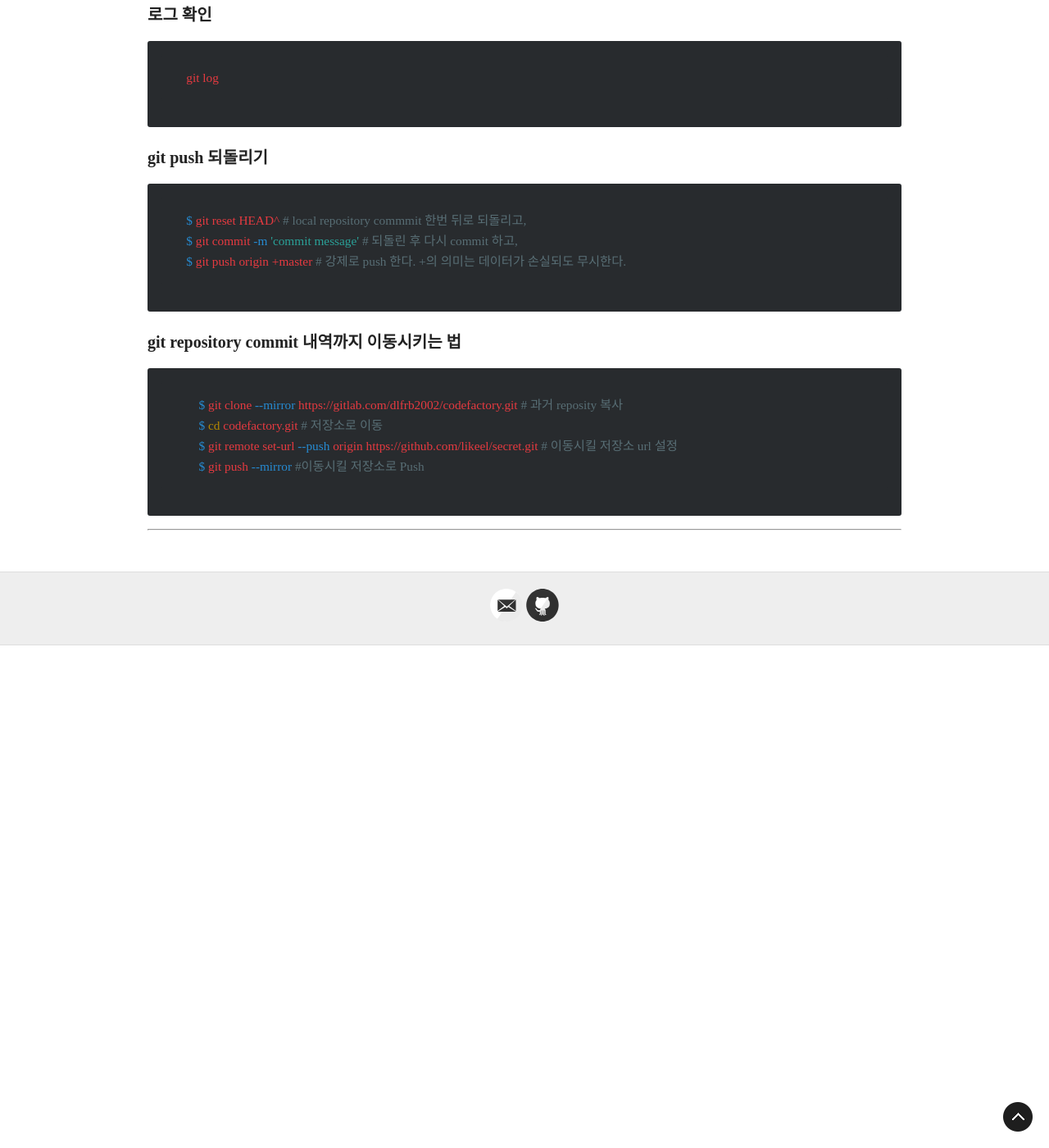
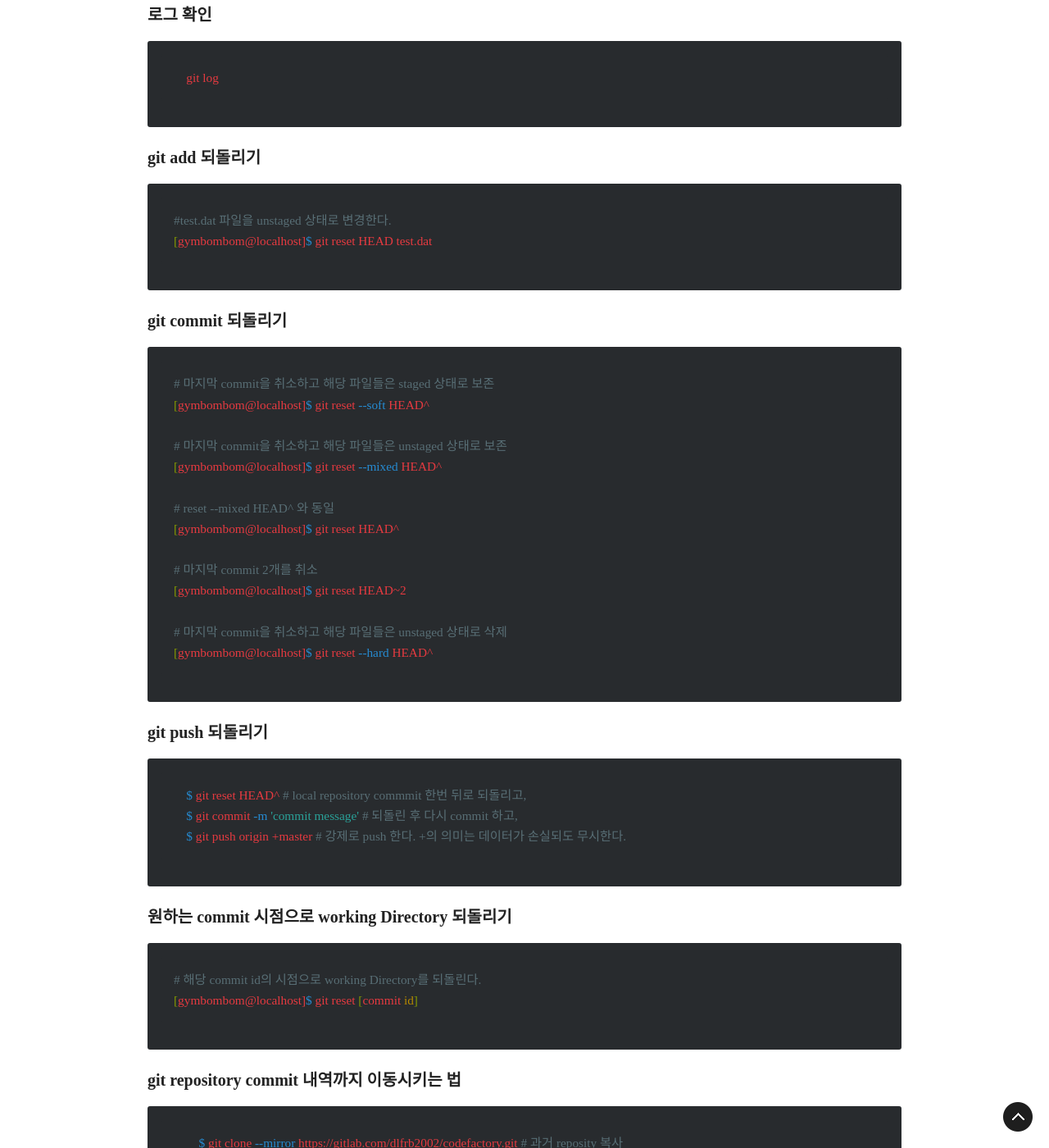
Before and after one commit to jaeheon209/gymbombom.github.io, a Jekyll site: the page built from _posts/2019-12-16-1-git-simple.md, in a window 1280 px wide and 1400 px high, scrolled down 3109 px. Shown: the whole window at 82% size. Built offline with Jekyll 4.4.1, drawn with Linux system fonts in a browser that asks for light colours; nearby versions of some CDN libraries; some web fonts are replaced; comment, search, counter and statistics services are not loaded; before the commit the page ends 3896 px from its top, so only the background shows below that.

Commit message:
Update 2019-12-16-1-git-simple.md
git add , commit,  원하는 commit 시점으로
되돌리는법 추가

````diff
--- a/_posts/2019-12-16-1-git-simple.md
+++ b/_posts/2019-12-16-1-git-simple.md
@@ -80,11 +80,41 @@ tags :
     git log
 ```
 
+### git add 되돌리기
+```shell
+#test.dat 파일을 unstaged 상태로 변경한다.
+[gymbombom@localhost]$ git reset HEAD test.dat
+```
+
+### git commit 되돌리기
+```shell
+# 마지막 commit을 취소하고 해당 파일들은 staged 상태로 보존
+[gymbombom@localhost]$ git reset --soft HEAD^
+
+# 마지막 commit을 취소하고 해당 파일들은 unstaged 상태로 보존
+[gymbombom@localhost]$ git reset --mixed HEAD^
+
+# reset --mixed HEAD^ 와 동일
+[gymbombom@localhost]$ git reset HEAD^
+
+# 마지막 commit 2개를 취소
+[gymbombom@localhost]$ git reset HEAD~2
+
+# 마지막 commit을 취소하고 해당 파일들은 unstaged 상태로 삭제
+[gymbombom@localhost]$ git reset --hard HEAD^
+```
+
 ### git push 되돌리기
 ```shell
     $ git reset HEAD^ # local repository commmit 한번 뒤로 되돌리고,
     $ git commit -m 'commit message' # 되돌린 후 다시 commit 하고,
     $ git push origin +master # 강제로 push 한다. +의 의미는 데이터가 손실되도 무시한다.
+```
+
+### 원하는 commit 시점으로 working Directory 되돌리기
+```shell
+# 해당 commit id의 시점으로 working Directory를 되돌린다.
+[gymbombom@localhost]$ git reset [commit id]
 ```
 
 ### git repository commit 내역까지 이동시키는 법
````
